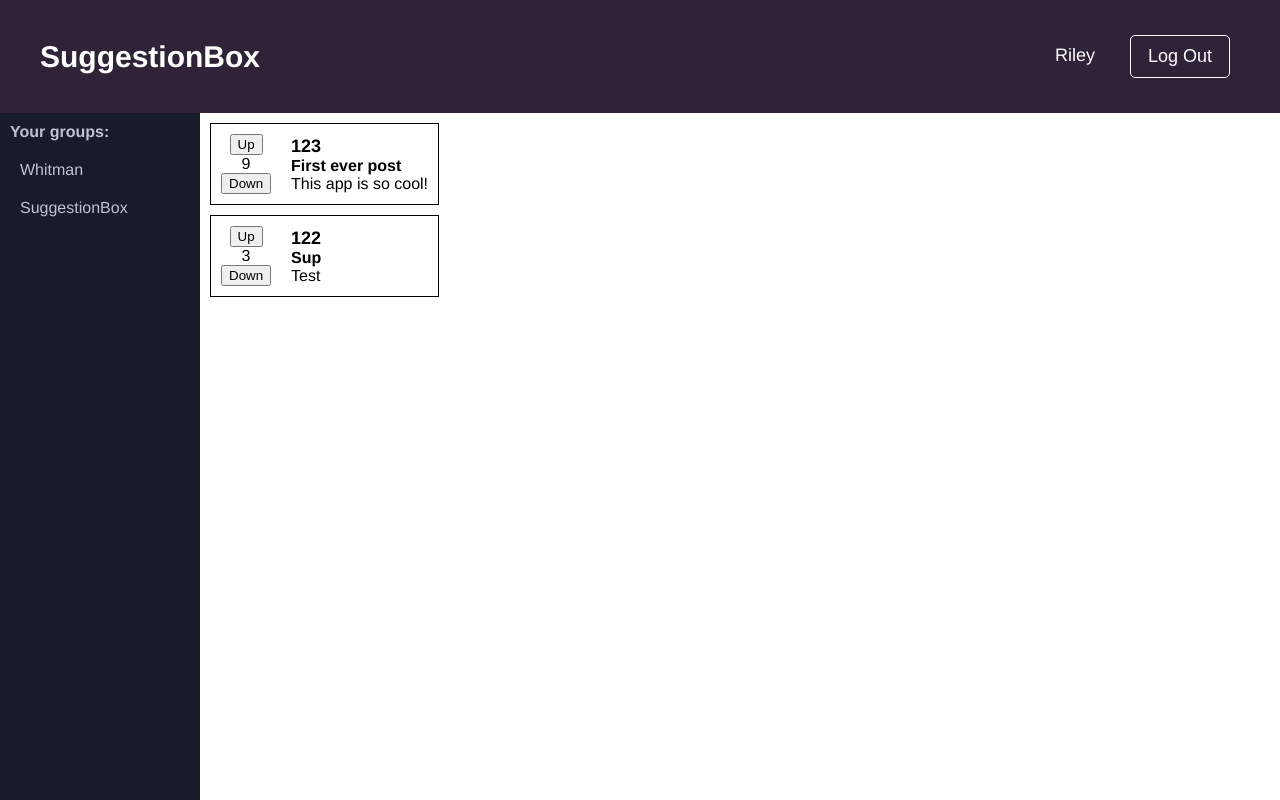
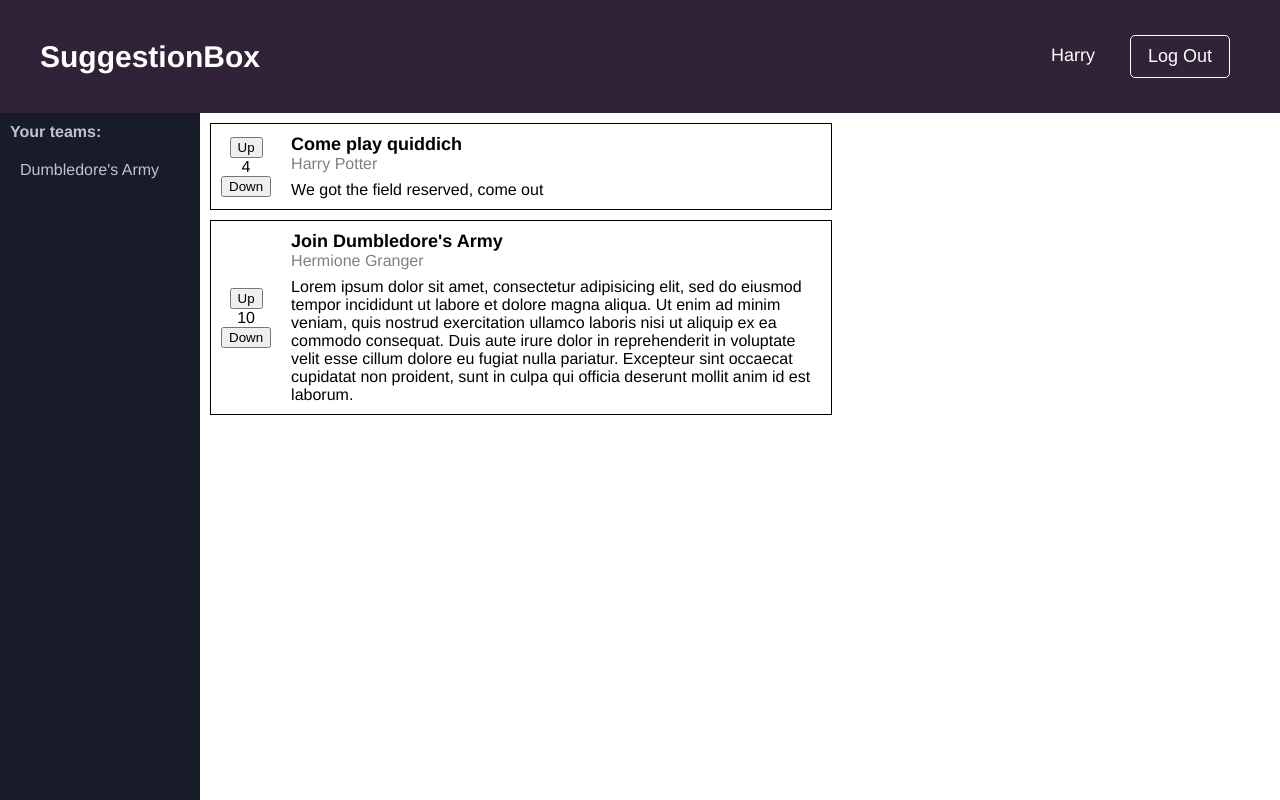
Before and after one commit to riley-worthington/suggestion-box, a React (Create React App) app in the folder frontend/: page / in a window 1280 px wide. Both pictures are taken after a click on the button "Sign In". Built offline with nearby package versions, Linux system fonts and the light colour scheme.

Commit message:
Add fake database for frontend testing

```diff
--- a/frontend/src/App.js
+++ b/frontend/src/App.js
@@ -10,42 +10,43 @@ import Home from './home/Home/Home';
 
 import SignIn from './auth/SignIn/SignIn';
 import './App.css';
+import { users, teams, posts, comments } from './fakeDatabase';
 
-const sample_user = {
-  firstname: 'Riley',
-  lastname: 'Worthington',
-  email: 'riley@gmail.com',
-  posts: [1],
-  comments: [2],
-  groups: ['Whitman', 'SuggestionBox'],
-  userid: 123,
-}
-
-const sample_group = {
-  name: 'SuggestionBox',
-  groupid: 33,
-  members: [123],
-  posts: [1],
-}
-
-const sample_post = {
-  originalPoster: 123,
-  upvotes: 10,
-  downvotes: 1,
-  comments: [2],
-  postid: 1,
-  title: 'First ever post',
-  content: "This app is so cool!"
-}
-
-const sample_comment = {
-  commenter: 123,
-  post: 1,
-  commentid: 2,
-  upvotes: 5,
-  downvotes: 2,
-  content: "Yeah it is. I'm talking to myself."
-}
+// const sample_user = {
+//   firstname: 'Riley',
+//   lastname: 'Worthington',
+//   email: 'riley@gmail.com',
+//   posts: [1],
+//   comments: [2],
+//   groups: ['Whitman', 'SuggestionBox'],
+//   userid: 123,
+// }
+//
+// const sample_group = {
+//   name: 'SuggestionBox',
+//   groupid: 33,
+//   members: [123],
+//   posts: [1],
+// }
+//
+// const sample_post = {
+//   originalPoster: 123,
+//   upvotes: 10,
+//   downvotes: 1,
+//   comments: [2],
+//   postid: 1,
+//   title: 'First ever post',
+//   content: "This app is so cool!"
+// }
+//
+// const sample_comment = {
+//   commenter: 123,
+//   post: 1,
+//   commentid: 2,
+//   upvotes: 5,
+//   downvotes: 2,
+//   content: "Yeah it is. I'm talking to myself."
+// }
 
 const initialState = {
   route: 'signin',
@@ -105,9 +106,10 @@ class App extends Component {
           />
 				);
 			case 'home':
+        console.log(users[1])
 				return (
 					<Home
-            user={sample_user}
+            user={users[1]}
             isSignedIn={this.state.isSignedIn}
             onRouteChange={this.onRouteChange}
           />
--- /dev/null
+++ b/frontend/src/fakeDatabase.js
@@ -0,0 +1,85 @@
+export const users = [
+  {
+    firstname: 'Ryan',
+    lastname: 'Gregson',
+    email: 'grego@gmail.com',
+    posts: [0],
+    comments: [],
+    teams: [1],
+    userid: 0,
+  },
+  {
+    firstname: 'Harry',
+    lastname: 'Potter',
+    email: 'harry@hogwarts.com',
+    posts: [1],
+    comments: [],
+    teams: [0],
+    userid: 1,
+  },
+  {
+    firstname: 'Hermione',
+    lastname: 'Granger',
+    email: 'hermione@hogwarts.com',
+    posts: [2],
+    comments: [0],
+    teams: [0],
+    userid: 2,
+  }
+]
+
+export const teams = [
+  {
+    name: "Dumbledore's Army",
+    teamid: 0,
+    members: [1, 2],
+    posts: [1, 2]
+  },
+  {
+    name: 'Melbourne Track Club',
+    teamid: 1,
+    members: [0],
+    posts: [0]
+  }
+]
+
+export const posts = [
+  {
+    originalPoster: 0,
+    upvotes: 10,
+    downvotes: 1,
+    comments: [0],
+    postid: 0,
+    title: 'Hey guys',
+    content: "Where is everybody?"
+  },
+  {
+    originalPoster: 1,
+    upvotes: 7,
+    downvotes: 3,
+    comments: [],
+    postid: 1,
+    title: 'Come play quiddich',
+    content: 'We got the field reserved, come out'
+  },
+  {
+    originalPoster: 2,
+    upvotes: 10,
+    downvotes: 0,
+    comments: [],
+    postid: 2,
+    title: "Join Dumbledore's Army",
+    content: "Lorem ipsum dolor sit amet, consectetur adipisicing elit, sed do eiusmod tempor incididunt ut labore et dolore magna aliqua. Ut enim ad minim veniam, quis nostrud exercitation ullamco laboris nisi ut aliquip ex ea commodo consequat. Duis aute irure dolor in reprehenderit in voluptate velit esse cillum dolore eu fugiat nulla pariatur. Excepteur sint occaecat cupidatat non proident, sunt in culpa qui officia deserunt mollit anim id est laborum."
+  }
+]
+
+export const comments = [
+  {
+    commenter: 2,
+    post: 1,
+    commentid: 0,
+    upvotes: 5,
+    downvotes: 2,
+    content: "This is serious business Harry. You're being distracting."
+  }
+]
--- a/frontend/src/home/Home/Home.js
+++ b/frontend/src/home/Home/Home.js
@@ -4,6 +4,8 @@ import SideBar from '../SideBar/SideBar';
 import PostFeed from './PostFeed';
 import Post from '../Post/Post';
 import './Home.css';
+
+import { teams } from '../../fakeDatabase';
 
 
 class Home extends Component {
@@ -23,36 +25,12 @@ class Home extends Component {
     const { user, onRouteChange, isSignedIn } = this.props
     console.log(this.state.user);
 
-    const sample_team = {
-      name: 'SuggestionBox',
-      groupid: 33,
-      members: [123],
-      posts: [{
-        originalPoster: 123,
-        upvotes: 10,
-        downvotes: 1,
-        comments: [2],
-        postid: 1,
-        title: 'First ever post',
-        content: "This app is so cool!"
-      },
-      {
-        originalPoster: 122,
-        upvotes: 5,
-        downvotes: 2,
-        comments: [],
-        postid: 2,
-        title: 'Sup',
-        content: 'Test'
-      }]
-    }
-
     return (
       <div className='home-container'>
         <TopNav onRouteChange={onRouteChange} user={user}/>
         <main>
-          <SideBar groups={this.state.user.groups}/>
-          <PostFeed team={sample_team} />
+          <SideBar teamIds={user.teams}/>
+          <PostFeed teamId={user.teams[0]} />
         </main>
       </div>
     );
--- a/frontend/src/home/Home/PostFeed.js
+++ b/frontend/src/home/Home/PostFeed.js
@@ -1,11 +1,15 @@
 import React from 'react';
 import Post from '../Post/Post';
 
-const PostFeed = ({ team }) => {
-  const posts = team.posts;
+import { teams, posts } from '../../fakeDatabase';
+
+const PostFeed = ({ teamId }) => {
+  const team = teams[teamId]
+  const postIds = team.posts;
+  const currPosts = postIds.map((id, i) => posts[id]);
   return (
     <div>
-      {posts.map((post, i) => <Post key={post.postid} post={post}/> )}
+      {currPosts.map((post, i) => <Post key={post.postid} post={post}/> )}
     </div>
   );
 }
--- a/frontend/src/home/Post/Post.css
+++ b/frontend/src/home/Post/Post.css
@@ -5,6 +5,7 @@
   display: flex;
   flex-direction: row;
   align-items: center;
+  max-width: 600px;
 }
 
 .post-body {
@@ -13,11 +14,15 @@
   margin-left: 20px;
 }
 
-.author {
+.title {
   font-size: 18px;
   font-weight: bold;
 }
 
-.title {
-  font-weight: bold;
+.author {
+  color: grey;
 }
+
+.content {
+  padding-top: 8px;
+}
--- a/frontend/src/home/Post/Post.js
+++ b/frontend/src/home/Post/Post.js
@@ -2,26 +2,21 @@ import React from 'react';
 import Vote from '../Vote/Vote';
 import './Post.css';
 
-const sample_post = {
-  originalPoster: 123,
-  upvotes: 10,
-  downvotes: 1,
-  comments: [2],
-  postid: 1,
-  title: "First ever post",
-  content: "This app is so cool!"
-}
+import { users } from '../../fakeDatabase';
 
 const Post = ({ post }) => {
+  console.log('post', post)
+  const originalPoster = users[post.originalPoster];
+  const opName = originalPoster.firstname + ' ' + originalPoster.lastname;
   return (
     <div className='post-malone'>
       <Vote post={post}/>
       <div className='post-body'>
-        <div className='author'>
-          {post.originalPoster}
-        </div>
         <div className='title'>
           {post.title}
+        </div>
+        <div className='author'>
+          {opName}
         </div>
         <div className='content'>
           {post.content}
--- a/frontend/src/home/SideBar/Group.js
+++ b/frontend/src/home/SideBar/Group.js
@@ -3,6 +3,7 @@ import { NavLink } from 'react-router-dom';
 import './Group.css';
 
 const Group = ({ name }) => {
+  console.log(name)
   return (
     <li className='Group'>
       <NavLink
--- a/frontend/src/home/SideBar/SideBar.js
+++ b/frontend/src/home/SideBar/SideBar.js
@@ -2,16 +2,19 @@ import React from 'react';
 import Group from './Group';
 import './SideBar.css';
 
-const SideBar = ({ groups }) => {
+import { teams } from '../../fakeDatabase';
 
+const SideBar = ({ teamIds }) => {
+  const currTeams = teamIds.map(id => teams[id]);
+  console.log('teams', currTeams);
   return (
     <div className='sidebar-container'>
       <div className='sidebar-title'>
-        Your groups:
+        Your teams:
       </div>
 
       <ul className='group-list'>
-        {groups.map((group, i) => <Group key={i} name={group}/> )}
+        {currTeams.map((team, i) => <Group key={team.teamid} name={team.name}/> )}
       </ul>
     </div>
   )
```
